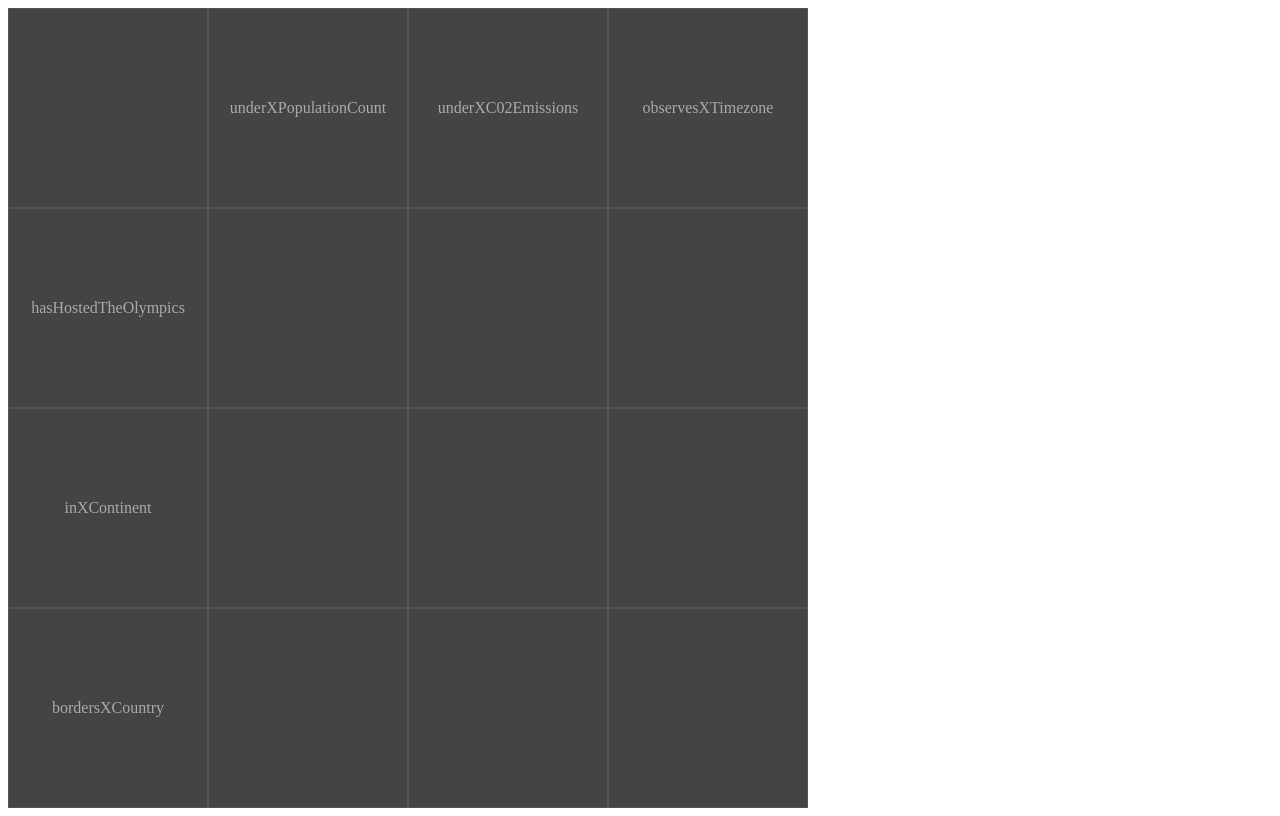
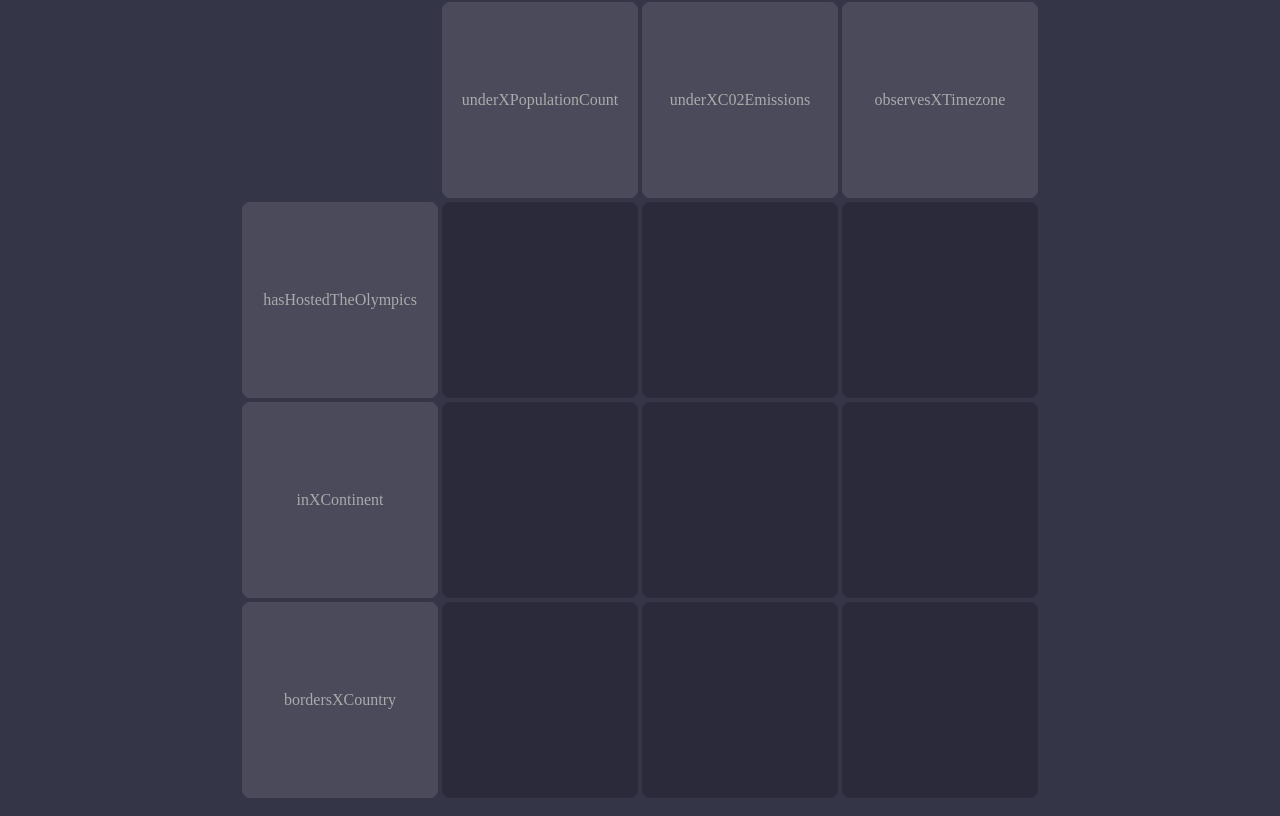
Before and after one commit to MiguelCardoso77/TicTacGlobe, an Angular app: page / in a window 1280 px wide. Built offline with nearby package versions, Linux system fonts and the light colour scheme.

Commit message:
#4 Table Looking Good

```diff
--- a/src/app/app.component.html
+++ b/src/app/app.component.html
@@ -1,2 +1 @@
-<app-tic-tac-toe></app-tic-tac-toe>
-<router-outlet />
+<app-game></app-game>
--- a/src/app/app.component.ts
+++ b/src/app/app.component.ts
@@ -1,10 +1,9 @@
 import { Component } from '@angular/core';
-import { RouterOutlet } from '@angular/router';
-import {TicTacToeComponent} from './components/tic-tac-toe/tic-tac-toe.component';
+import { GameComponent } from './pages/game/game.component';
 
 @Component({
   selector: 'app-root',
-  imports: [RouterOutlet, TicTacToeComponent],
+  imports: [GameComponent],
   templateUrl: './app.component.html',
   standalone: true,
   styleUrl: './app.component.css'
--- a/src/app/components/tic-tac-toe/tic-tac-toe.component.css
+++ b/src/app/components/tic-tac-toe/tic-tac-toe.component.css
@@ -5,49 +5,53 @@
 }
 
 .corner {
-  background: #444;
-  border: 1px solid #555;
+  background: #353548;
+  border: 2px solid #353548;
+  border-radius: 10px;
 }
 
 .top-label {
-  background: #444;
-  border: 1px solid #555;
+  background: #4a4a5b;
+  border: 2px solid #353548;
   display: flex;
   align-items: center;
   justify-content: center;
   color: #AAA;
+  border-radius: 10px;
 }
 
 .top-label:hover {
-  background: #ffffff;
+  background: #5D5D6D;
   cursor: pointer;
 }
 
 .side-label {
-  background: #444;
-  border: 1px solid #555;
+  background: #4a4a5b;
+  border: 2px solid #353548;
   display: flex;
   align-items: center;
   justify-content: center;
   color: #AAA;
+  border-radius: 10px;
 }
 
 .side-label:hover {
-  background: #ffffff;
+  background: #5D5D6D;
   cursor: pointer;
 }
 
 .box {
-  background: #444;
-  border: 1px solid #555;
+  background: #2a2a3a;
+  border: 2px solid #353548;
   display: flex;
   align-items: center;
   justify-content: center;
   color: #AAA;
   transition: background 0.3s ease;
+  border-radius: 10px;
 }
 
 .box:hover {
-  background: #ffffff;
+  background: #9A9AA4;
   cursor: pointer;
 }
--- a/src/app/data/countries.ts
+++ b/src/app/data/countries.ts
@@ -1,24 +1,24 @@
 export const countries = [
   { id: '1', name: 'Afghanistan', flagUrl: 'https://www.cia.gov/the-world-factbook/static/2b3a06ae2c0b517dbfe6629f1f967718/1be8f/AF-flag.webp' },
-  { id: '2', name: 'Albania' },
-  { id: '3', name: 'Algeria' },
-  { id: '4', name: 'American Samoa' },
-  { id: '5', name: 'Andorra' },
-  { id: '6', name: 'Angola' },
-  { id: '7', name: 'Anguilla' },
-  { id: '8', name: 'Antigua and Barbuda' },
-  { id: '9', name: 'Argentina' },
-  { id: '10', name: 'Armenia' },
-  { id: '11', name: 'Aruba' },
-  { id: '12', name: 'Australia' },
-  { id: '13', name: 'Austria' },
-  { id: '14', name: 'Azerbaijan' },
-  { id: '15', name: 'Bahamas' },
-  { id: '16', name: 'Bahrain' },
-  { id: '17', name: 'Bangladesh' },
-  { id: '18', name: 'Barbados' },
-  { id: '19', name: 'Belarus' },
-  { id: '20', name: 'Belgium' },
+  { id: '2', name: 'Albania', flagUrl: 'https://www.cia.gov/the-world-factbook/static/fed891deebb3236abec616fd774c7a6c/3d84a/AL-flag.webp' },
+  { id: '3', name: 'Algeria', flagUrl: 'https://www.cia.gov/the-world-factbook/static/0b8515d07d8cd5d40f93527171279805/ed39f/AG-flag.webp' },
+  { id: '4', name: 'American Samoa', flagUrl: 'https://www.cia.gov/the-world-factbook/static/flags/AQ-flag.jpg' },
+  { id: '5', name: 'Andorra', flagUrl: 'https://www.cia.gov/the-world-factbook/static/5a3b39e923ca494d3bd4923cb8bb0c2d/12e7d/AN-flag.webp' },
+  { id: '6', name: 'Angola', flagUrl: 'https://www.cia.gov/the-world-factbook/static/flags/AO-flag.jpg' },
+  { id: '7', name: 'Anguilla', flagUrl: 'https://www.cia.gov/the-world-factbook/static/bb31b658fa6cff60f645b20c15996f9c/8e1f0/AV-flag.webp' },
+  { id: '8', name: 'Antigua and Barbuda', flagUrl: 'https://www.cia.gov/the-world-factbook/static/2df2897de636a97a3253e01c93f38d22/d6578/AC-flag.webp' },
+  { id: '9', name: 'Argentina', flagUrl: 'https://www.cia.gov/the-world-factbook/static/242f28ed72e2462aacb91dc6cc12b850/fb7ca/AR-flag.webp' },
+  { id: '10', name: 'Armenia', flagUrl: 'https://www.cia.gov/the-world-factbook/static/4c04e11d92945e0716d17d28e80644e2/23509/AM-flag.webp' },
+  { id: '11', name: 'Aruba', flagUrl: 'https://www.cia.gov/the-world-factbook/static/4d17422d6b4c57bc04658ff0d31f1578/a1202/AA-flag.webp' },
+  { id: '12', name: 'Australia', flagUrl: 'https://www.cia.gov/the-world-factbook/static/b3526e3d199489a9690b9ab17966c5b4/7379c/AS-flag.webp' },
+  { id: '13', name: 'Austria', flagUrl: 'https://www.cia.gov/the-world-factbook/static/aeb6e44fe03c59364b760652f78d046b/9113c/AU-flag.webp' },
+  { id: '14', name: 'Azerbaijan', flagUrl: 'https://www.cia.gov/the-world-factbook/static/6169bbf4522db3db5bb8526974a25ff5/7379c/AJ-flag.webp' },
+  { id: '15', name: 'Bahamas', flagUrl: 'https://www.cia.gov/the-world-factbook/static/4b154032f603332afbbe5304d2daa1bb/7379c/BF-flag.webp' },
+  { id: '16', name: 'Bahrain', flagUrl: 'https://www.cia.gov/the-world-factbook/static/22cad7eccb01bd46b353c1b39ccdfeea/89d4d/BA-flag.webp' },
+  { id: '17', name: 'Bangladesh', flagUrl: 'https://www.cia.gov/the-world-factbook/static/cacf3c00147c3beff577b9f0b8c73c0c/2aaac/BG-flag.webp' },
+  { id: '18', name: 'Barbados', flagUrl: 'https://www.cia.gov/the-world-factbook/static/99bc2add8d354fb43bf83573e5745adc/d603c/BB-flag.webp' },
+  { id: '19', name: 'Belarus', flagUrl: 'https://www.cia.gov/the-world-factbook/static/e448dc6842b4f256ec43535970f23e7f/7379c/BO-flag.webp' },
+  { id: '20', name: 'Belgium', flagUrl: 'https://www.cia.gov/the-world-factbook/static/bdb936ec81c2b3a5c1c888dc50042978/a7a27/BE-flag.webp' },
   { id: '21', name: 'Belize' },
   { id: '22', name: 'Benin' },
   { id: '23', name: 'Bermuda' },
--- /dev/null
+++ b/src/app/pages/game/game.component.css
@@ -0,0 +1,13 @@
+html, body {
+  margin: 0;
+  padding: 0;
+  height: 100%;
+}
+
+.tic-tac-toe-container {
+  display: flex;
+  justify-content: center;
+  align-items: center;
+  height: 100vh;
+  background-color: #353548;
+}
--- /dev/null
+++ b/src/app/pages/game/game.component.html
@@ -0,0 +1,3 @@
+<div class="tic-tac-toe-container">
+  <app-tic-tac-toe></app-tic-tac-toe>
+</div>
--- a/src/styles.css
+++ b/src/styles.css
@@ -1 +1,6 @@
-/* You can add global styles to this file, and also import other style files */
+html, body {
+  margin: 0;
+  padding: 0;
+  height: 100%;
+  background-color: #353548;
+}
```
Also changed, not shown: src/app/pages/game/game.component.ts (added, +15 -0 lines), 1 other file (tests, documents, lock files or other folders).
